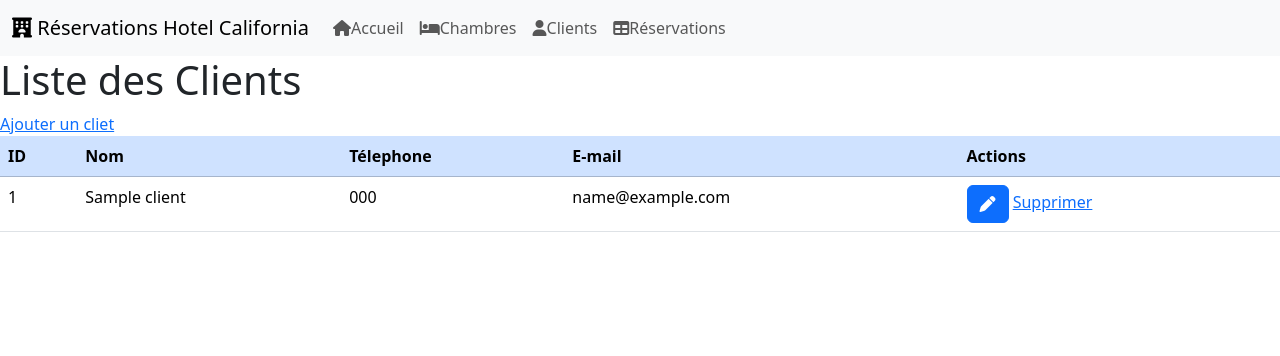
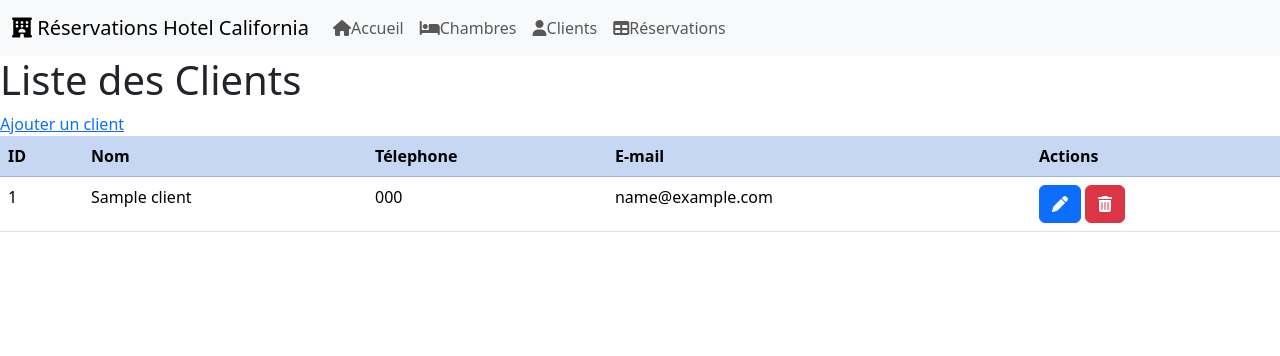
Before and after one commit to GaspardG104/projet_hotel_california, a PHP site: page /clients/listClients.php in a window 1280 px wide. Shown: the top 356 px of the page. Run offline with PHP 8.4, Linux system fonts and the light colour scheme; tables that the repository leaves empty hold one stand-in row (values such as "Sample post").

Commit message:
petite maj

```diff
--- a/chambres/listChambres.php
+++ b/chambres/listChambres.php
@@ -38,9 +38,9 @@ closeDatabaseConnection($conn);
             <td><?= $chambre['numero'] ?></td>
             <td><?= $chambre['capacite'] ?></td>
             <td>
-                <a href="editChambre.php?id=<?= $chambre['id'] ?>"><i class="fas fa-pen"></i></a>
-                <a href="deleteChambre.php?id=<?= $chambre['id'] ?>"
-                    onclick="return confirm('Êtes-vous sûr?')"><i class="fa-solid fa-xmark fa-xl" style="color: #c82a19;"></i>
+                <a href="editChambre.php?id=<?= $chambre['id'] ?>" class="btn btn-primary" ><i class="fas fa-pen"></i></a>
+                <a href="deleteChambre.php?id=<?= $chambre['id'] ?>" class="btn btn-danger"
+                    onclick="return confirm('Êtes-vous sûr?')"><i class="fa-solid fa-trash-can"></i>
                 </a>
             </td>
         </tr>
--- a/clients/listClients.php
+++ b/clients/listClients.php
@@ -27,11 +27,11 @@ closeDatabaseConnection($conn);
 <body>
     <?php include '../assets/navbar.php'; ?>
     <h1>Liste des Clients</h1>
-    <a href="createClient.php">Ajouter un cliet</a>
+    <a href="createClient.php">Ajouter un client</a>
 
 
-    <table class="table">
-        <tr class="table-primary">
+    <table class="table table-striped">
+        <tr class="table-primary table-striped">
             <th>ID</th>
             <th>Nom</th>
             <th>Télephone</th>
@@ -46,8 +46,8 @@ closeDatabaseConnection($conn);
             <td><?= $client['email'] ?></td>
             <td>
                 <a href="editClient.php?id=<?= $client['id'] ?>" class="btn btn-primary"><i class="fas fa-pen"></i></a>
-                <a href="deleteClient.php?id=<?= $client['id'] ?>"
-                    onclick="return confirm('Êtes-vous sûr?')">Supprimer
+                <a href="deleteClient.php?id=<?= $client['id'] ?>" class="btn btn-danger"
+                    onclick="return confirm('Êtes-vous sûr?')"><i class="fa-solid fa-trash-can"></i>
                 </a>
             </td>
         </tr>
```
